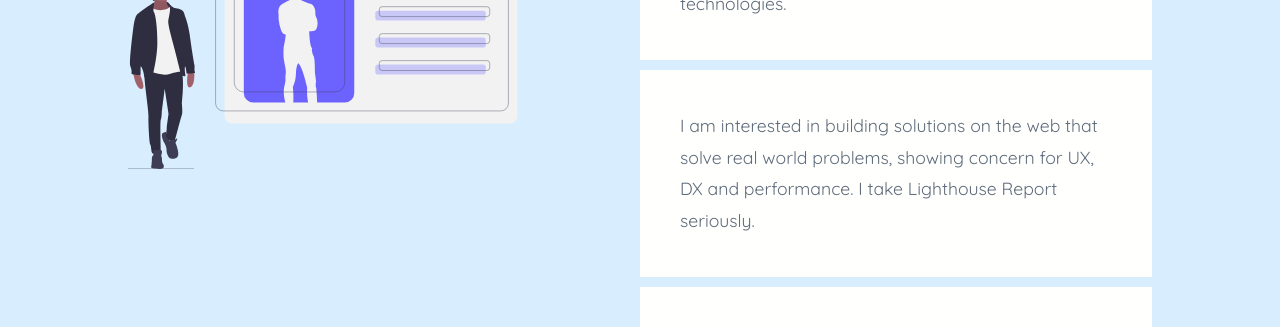
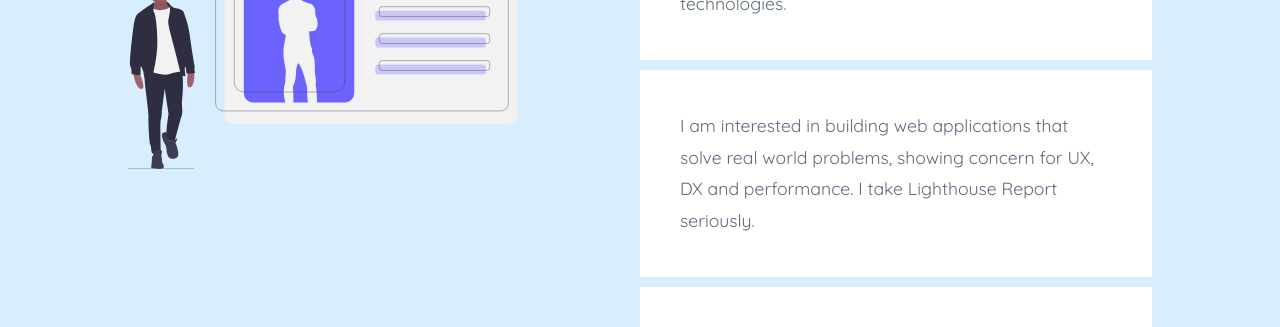
Before and after one commit to Segun98/portfolio, a Vue app: page / in a window 1280 px wide. Shown: the part 1044-1371 px from the top of the page. Built offline with nearby package versions, Linux system fonts and the light colour scheme.

Commit message:
Feat: more updates to about me

```diff
--- a/src/components/About.vue
+++ b/src/components/About.vue
@@ -21,8 +21,8 @@
               this.isDark ? { color: 'white', background: '#0c0c0c' } : {},
             ]"
           >
-            I am interested in building solutions on the web that solve real
-            world problems, showing concern for UX, DX and performance. I take
+            I am interested in building web applications that solve real world
+            problems, showing concern for UX, DX and performance. I take
             Lighthouse Report seriously.
             <!-- I wrote
             <a
```
